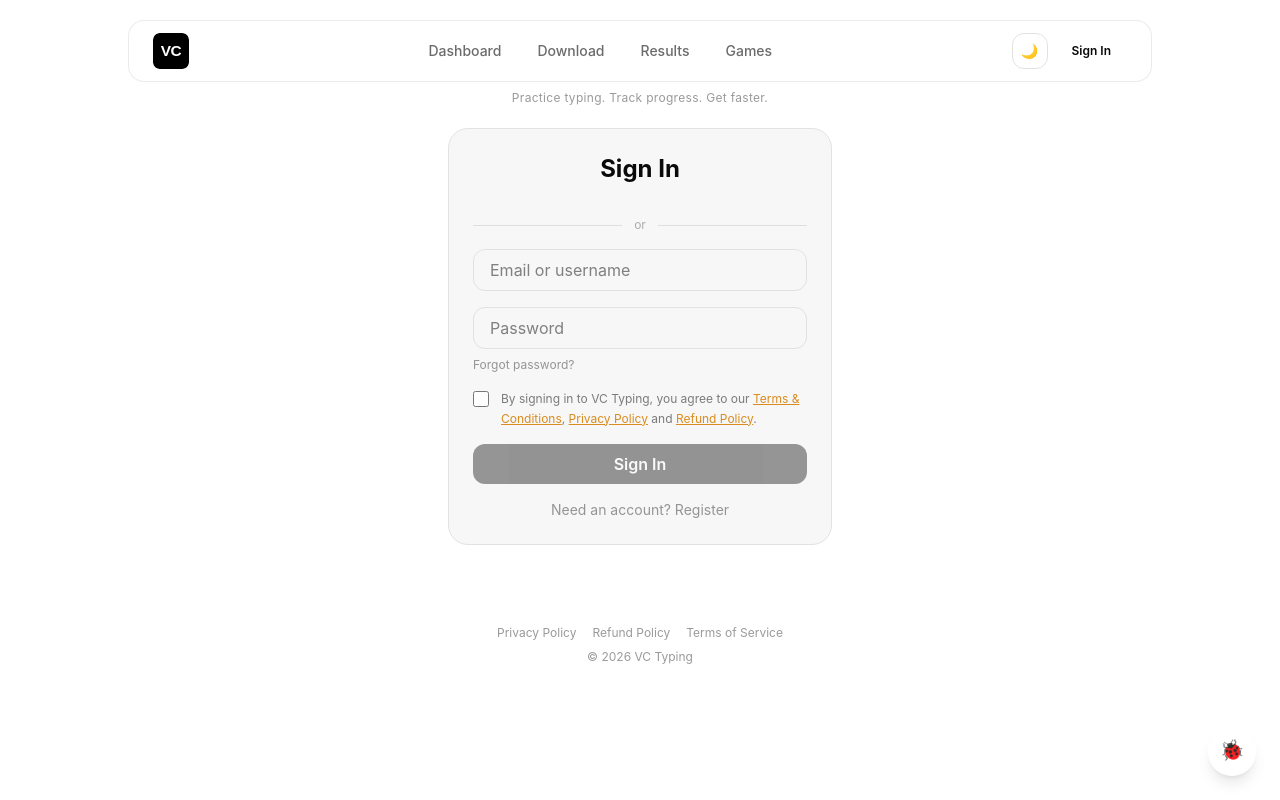
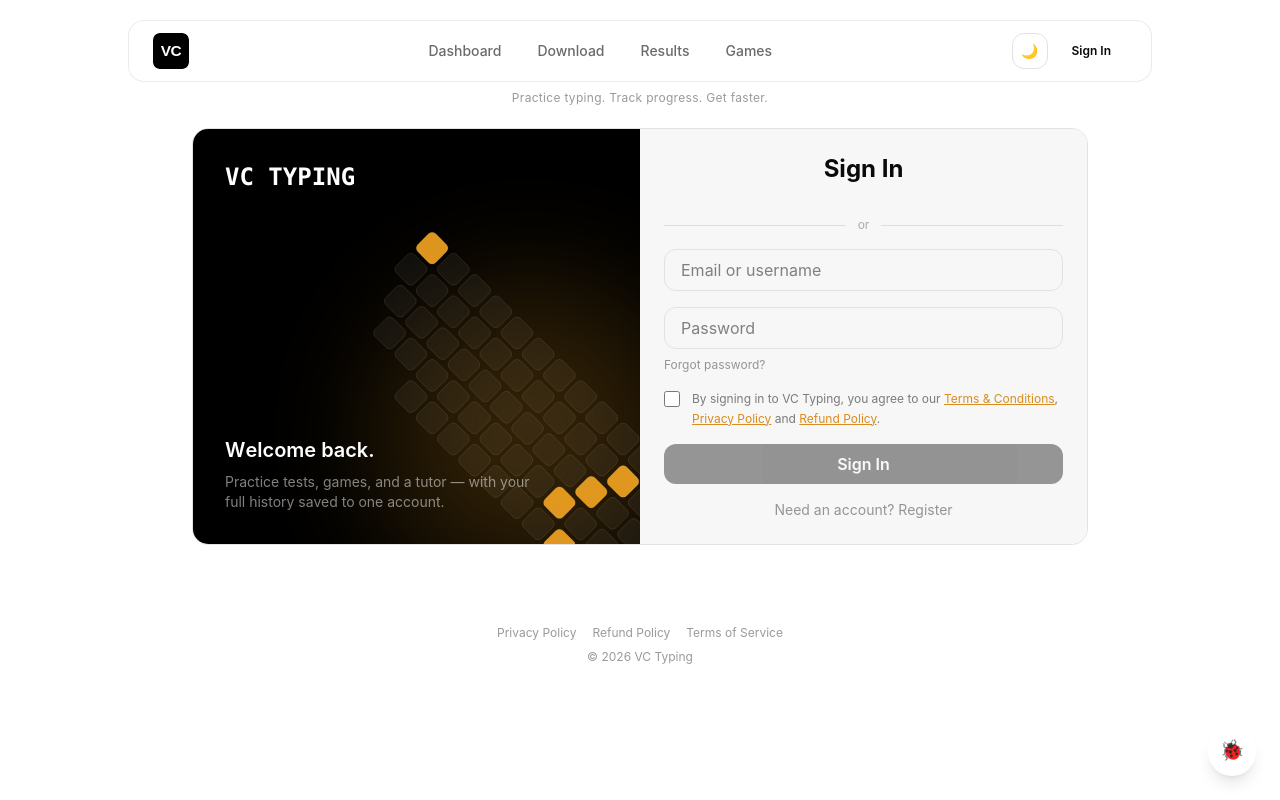
Before and after one commit to ItzVion/vc-typing, a React (Vite) app in the folder client/: page /auth in a window 1280 px wide. Built offline with nearby package versions, Linux system fonts and the light colour scheme.

Commit message:
redesign auth page with keyboard panel

```diff
--- /dev/null
+++ b/client/src/components/KeyboardArt.tsx
@@ -0,0 +1,41 @@
+// Original stylized keyboard illustration — no stock photo, brand colors only.
+// Rows of keycaps rendered as an SVG grid; parent controls the 45deg tilt.
+export const KeyboardArt = () => {
+  const rows = [14, 14, 13, 12, 8];
+  const keySize = 34;
+  const gap = 6;
+  const width = 14 * (keySize + gap);
+  const height = rows.length * (keySize + gap);
+
+  return (
+    <svg
+      viewBox={`0 0 ${width} ${height}`}
+      width="100%"
+      height="100%"
+      xmlns="http://www.w3.org/2000/svg"
+    >
+      {rows.map((count, rowIdx) => {
+        const rowWidth = count * (keySize + gap) - gap;
+        const offsetX = (width - rowWidth) / 2;
+        return Array.from({ length: count }).map((_, colIdx) => {
+          const x = offsetX + colIdx * (keySize + gap);
+          const y = rowIdx * (keySize + gap);
+          const isAccent = (rowIdx + colIdx) % 11 === 0;
+          return (
+            <rect
+              key={`${rowIdx}-${colIdx}`}
+              x={x}
+              y={y}
+              width={keySize}
+              height={keySize}
+              rx={7}
+              fill={isAccent ? "#F5A623" : "rgba(255,255,255,0.06)"}
+              stroke="rgba(255,255,255,0.14)"
+              strokeWidth={1}
+            />
+          );
+        });
+      })}
+    </svg>
+  );
+};
--- a/client/src/pages/Auth.tsx
+++ b/client/src/pages/Auth.tsx
@@ -3,6 +3,30 @@
 import { AnimatePresence, motion } from "framer-motion";
 import { api } from "../api/client";
 import { useAuthStore } from "../stores/authStore";
+import { KeyboardArt } from "../components/KeyboardArt";
+
+// Per-character blur/slide-in text — same effect family as motion-primitives'
+// TextEffect, built directly on framer-motion so no extra CLI/package/path-alias
+// setup is needed in this project.
+const BlurText = ({ text, className }: { text: string; className?: string }) => {
+  const container = {
+    hidden: {},
+    visible: { transition: { staggerChildren: 0.025 } },
+  };
+  const item = {
+    hidden: { opacity: 0, filter: "blur(8px)", y: 6 },
+    visible: { opacity: 1, filter: "blur(0px)", y: 0, transition: { duration: 0.35 } },
+  };
+  return (
+    <motion.span variants={container} initial="hidden" animate="visible" className={className}>
+      {text.split("").map((ch, i) => (
+        <motion.span key={i} variants={item} className="inline-block">
+          {ch === " " ? "\u00A0" : ch}
+        </motion.span>
+      ))}
+    </motion.span>
+  );
+};
 
 declare global {
   interface Window {
@@ -131,11 +155,39 @@
   }, [step]);
 
   return (
+    <div className="max-w-4xl mx-auto grid md:grid-cols-2 rounded-2xl overflow-hidden border border-[var(--card-border)]">
+      {/* Left: branded panel with the tilted keyboard illustration */}
+      <div className="hidden md:flex relative flex-col justify-between bg-black text-white p-8 overflow-hidden">
+        <div
+          className="absolute -right-24 -bottom-24 w-[420px] h-[420px] opacity-90"
+          style={{ transform: "rotate(45deg)" }}
+        >
+          <KeyboardArt />
+        </div>
+        <div
+          className="absolute -right-10 -bottom-10 w-[300px] h-[300px] rounded-full blur-3xl opacity-20"
+          style={{ background: "#F5A623" }}
+        />
+        <div className="relative z-10">
+          <BlurText text="VC TYPING" className="text-2xl font-bold font-mono" />
+        </div>
+        <div className="relative z-10 max-w-xs">
+          <BlurText
+            text={step === "login" ? "Welcome back." : "Type faster, track everything."}
+            className="text-xl font-semibold block mb-2"
+          />
+          <p className="text-white/50 text-sm">
+            Practice tests, games, and a tutor — with your full history saved to one account.
+          </p>
+        </div>
+      </div>
+
+      {/* Right: the actual form, unchanged logic */}
       <motion.div
         initial={{ opacity: 0, y: 16 }}
         animate={{ opacity: 1, y: 0 }}
         transition={{ duration: 0.4 }}
-      className="max-w-sm mx-auto card p-6 flex flex-col gap-4 overflow-hidden"
+        className="p-6 flex flex-col gap-4 overflow-hidden bg-[var(--card-bg)]"
       >
       <AnimatePresence mode="wait">
         {step !== "otp" ? (
@@ -348,5 +400,6 @@
         )}
       </AnimatePresence>
     </motion.div>
+    </div>
   );
 };
```
Lines whose indentation alone changed are shown as unchanged.
